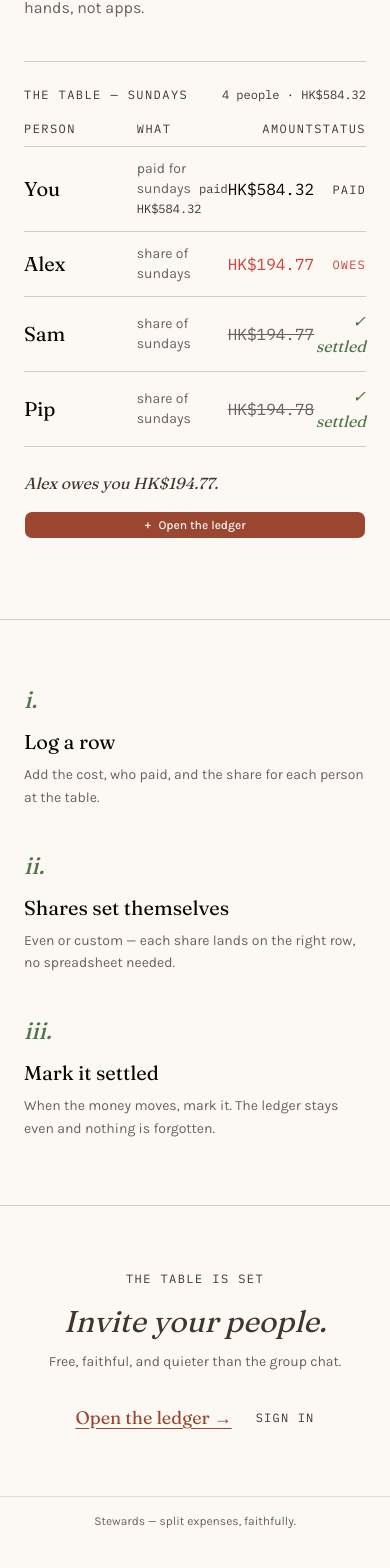
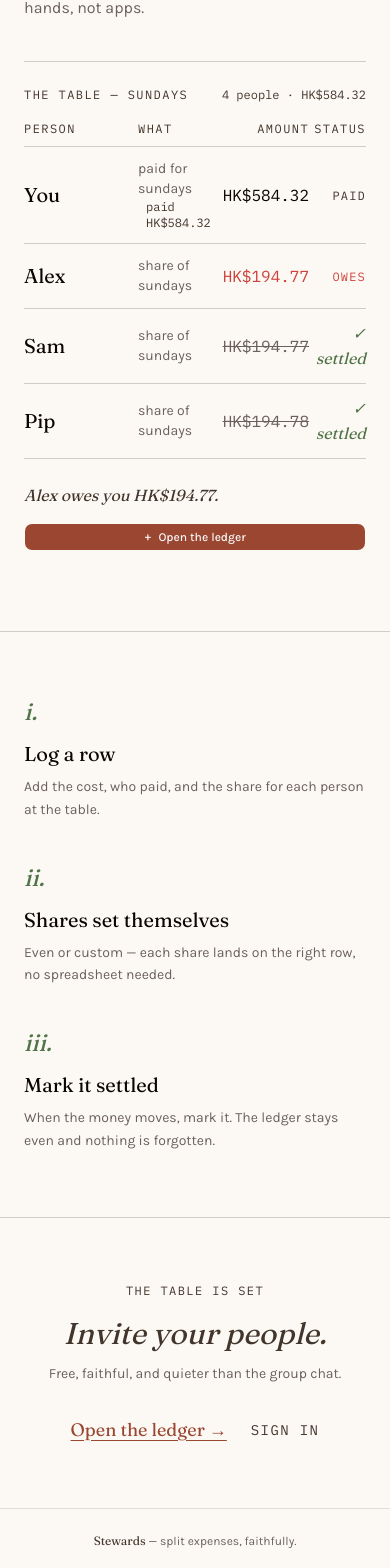
Before and after one commit to tamarayustian/stewards, a Next.js app: page / in a window 390 px wide. Shown: the part 372-1940 px from the top of the page. Before the commit the page ends 1917 px from the top, so only its background shows below. Built offline with nearby package versions, Linux system fonts and the light colour scheme.

Commit message:
fix: landing page CTA size, footer branding, table mobile layout

```diff
--- a/app/(public)/layout.tsx
+++ b/app/(public)/layout.tsx
@@ -25,8 +25,8 @@ export default function PublicLayout({
         </div>
       </header>
       <main className="flex flex-1 flex-col">{children}</main>
-      <footer className="border-t border-border py-4 text-center text-xs text-muted-foreground">
-        Stewards — split expenses, faithfully.
+      <footer className="border-t border-border px-6 py-6 text-center text-xs text-muted-foreground">
+        <span className="font-heading text-walnut">Stewards</span> — split expenses, faithfully.
       </footer>
     </div>
   );
--- a/app/(public)/page.tsx
+++ b/app/(public)/page.tsx
@@ -98,7 +98,7 @@ export default function Home() {
                   <td data-col="detail" className="text-sm text-muted-foreground">
                     {row.detail}
                     {row.paid !== undefined && (
-                      <span className="ml-2 font-mono text-xs text-walnut">
+                      <span className="ml-2 block font-mono text-xs text-walnut sm:inline">
                         paid {fmt(row.paid)}
                       </span>
                     )}
@@ -175,7 +175,7 @@ export default function Home() {
           </Link>
           <Link
             href="/login"
-            className="font-mono text-xs uppercase tracking-widest text-walnut hover:text-foreground"
+            className="font-mono text-sm uppercase tracking-widest text-walnut hover:text-foreground"
           >
             sign in
           </Link>
```
